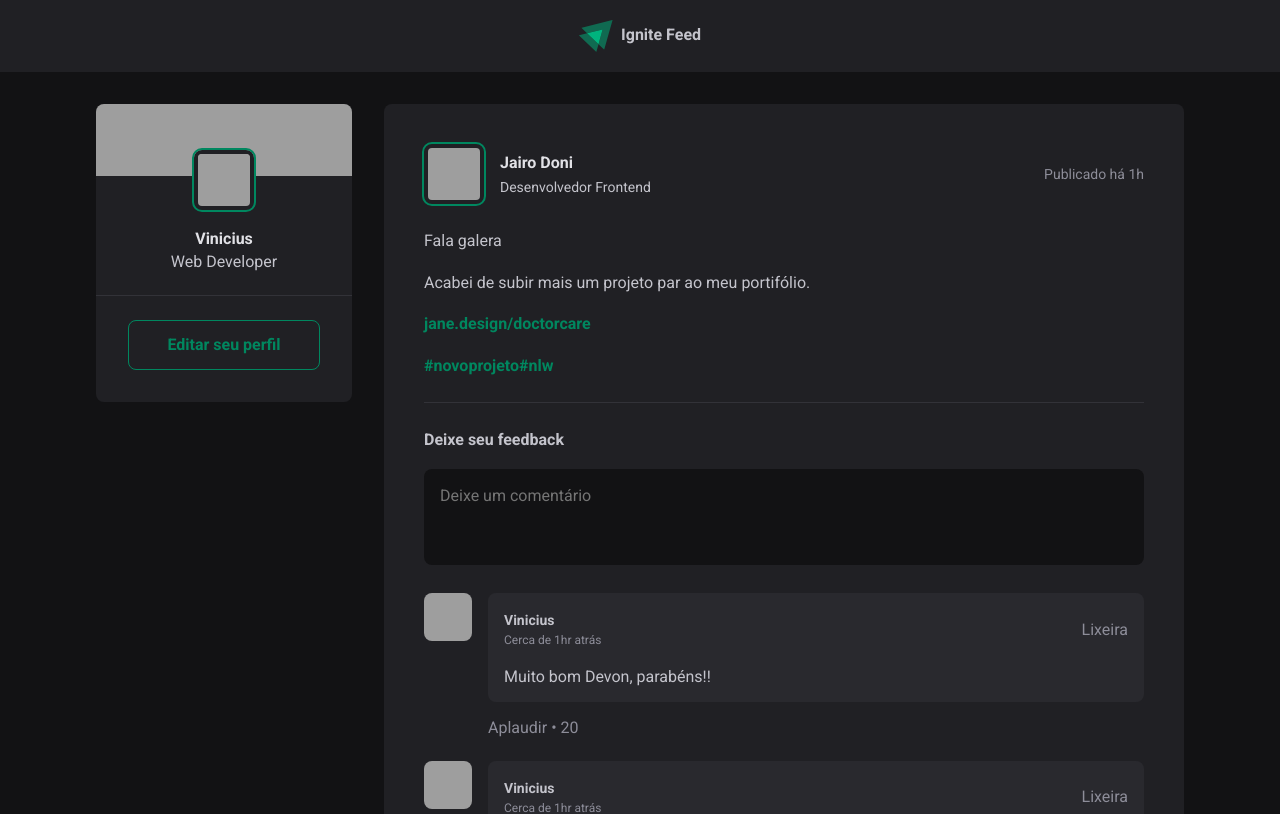
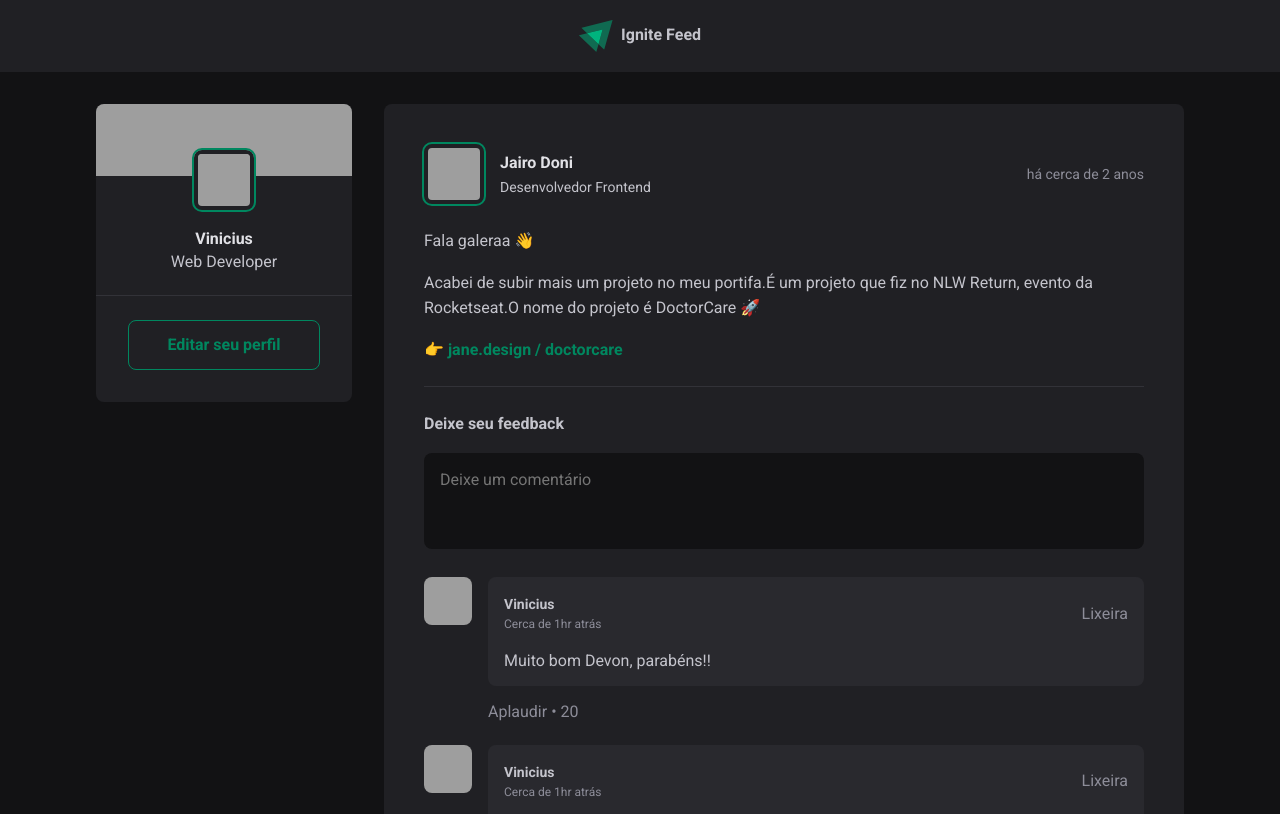
Before and after one commit to ViniciusBaylet/Ignite-Feed, a React (Vite) app: page / in a window 1280 px wide. Shown: the top 814 px of the page. Built offline with nearby package versions, Linux system fonts and the light colour scheme; grey boxes are pictures that could not be loaded.

Commit message:
subindo projeto para o github

```diff
--- a/package.json
+++ b/package.json
@@ -10,6 +10,7 @@
     "preview": "vite preview"
   },
   "dependencies": {
+    "date-fns": "^4.1.0",
     "react": "^19.1.1",
     "react-dom": "^19.1.1"
   },
--- a/src/components/Post.jsx
+++ b/src/components/Post.jsx
@@ -1,8 +1,24 @@
+import { format, formatDistanceToNow } from 'date-fns'
+import ptBR from 'date-fns/locale/pt-BR'
+
 import { Avatar } from './Avatar'
 import { Comment } from './Comment'
+
 import styles from './Post.module.css'
 
-export function Post({author, content, publishedAt}) {
+export function Post({ author, content, publishedAt }) {
+
+// const publishedDateFormatted = new Intl.DateTimeFormat('pt-BR', {
+//     day: '2-digit',
+//     month: 'long',
+//     hour: '2-digit',
+//     minute: '2-digit'
+// }).format(publishedAt);
+
+const publishedDateFormatted = format(publishedAt, "d 'de' LLLL 'às' HH:mm'h'", {locale: ptBR});
+
+const publishedDateRelativeNow = formatDistanceToNow(publishedAt, {locale: ptBR, addSuffix: true});
+
     return (
         <article className={styles.post}>
             <header>
@@ -14,17 +30,17 @@
                     </div>
                 </div>
 
-                <time title="11 de maio às 08:13h" dateTime="2022-05-11 08:13:30">Publicado há 1h</time>
+                <time title={publishedDateFormatted} dateTime={publishedAt.toISOString()}>{publishedDateRelativeNow}</time>
             </header>
 
             <div className={styles.content}>
-                <p>Fala galera</p>
-                <p>Acabei de subir mais um projeto par ao meu portifólio.</p>
-                <p><a href="">jane.design/doctorcare</a></p>
-                <p>
-                    <a href="">#novoprojeto</a>
-                    <a href="">#nlw</a>
-                </p>
+                {content.map(line => {
+                    if(line.type == 'paragraph'){
+                        return <p>{line.content}</p>
+                    } else if(line.type == 'link') {
+                        return <p><a href="">{line.content}</a></p>
+                    }
+                })}
             </div>
 
             <form className={styles.commentForm}>
```
Also changed, not shown: 1 other file (tests, documents, lock files or other folders).
